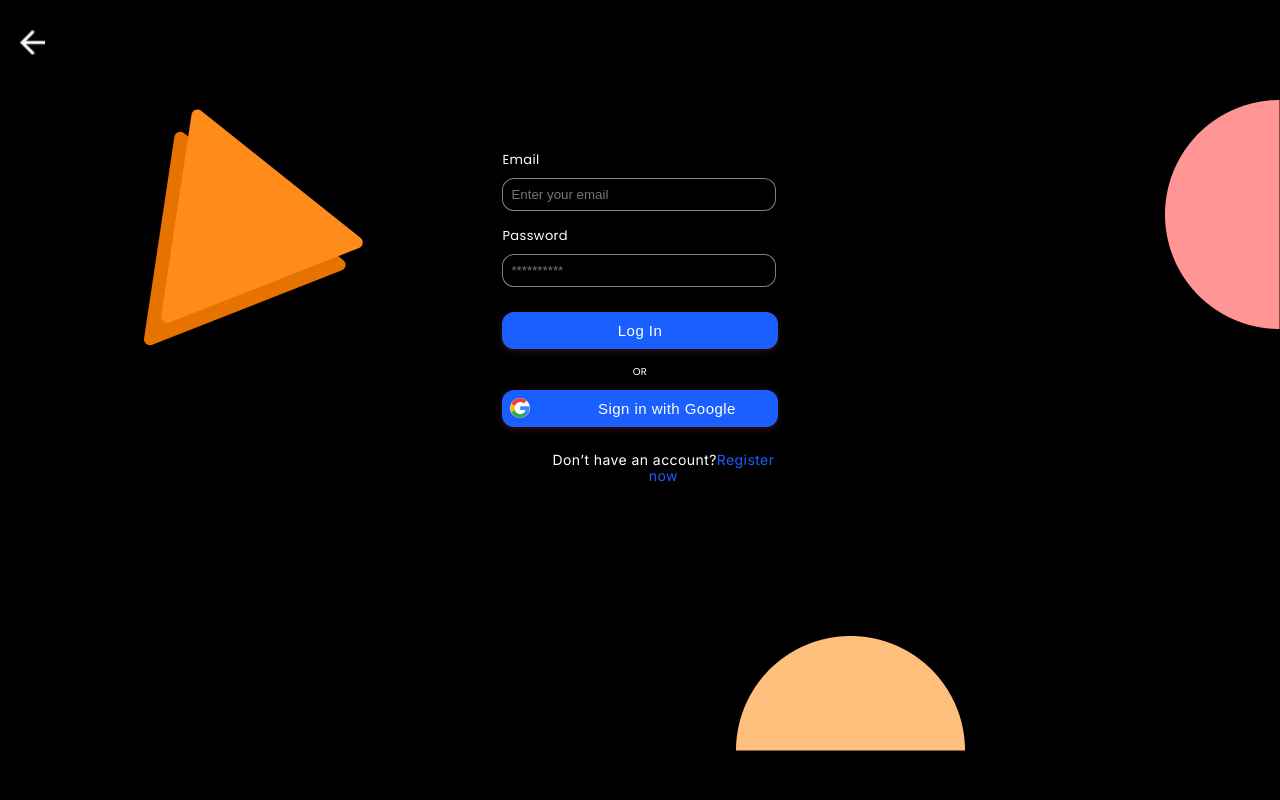
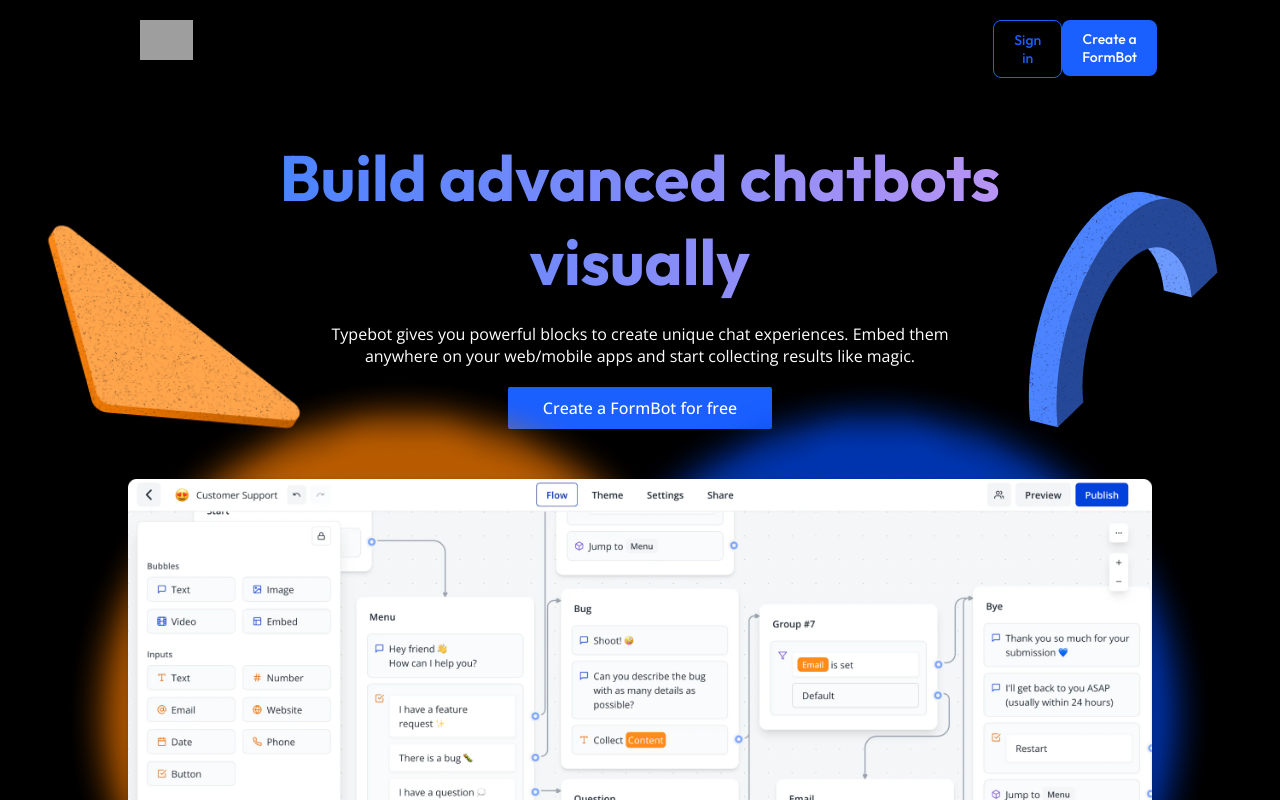
Before and after one commit to akritypriya/Form-Builder-App-Frontend, a React (Vite) app: page / in a window 1280 px wide. Shown: the top 800 px of the page. Built offline with nearby package versions, Linux system fonts and the light colour scheme; grey boxes are pictures that could not be loaded; a web font is replaced by a local one.

Commit message:
feat: homepage fix

```diff
--- a/src/App.jsx
+++ b/src/App.jsx
@@ -11,7 +11,7 @@
 const App = () => (
     <BrowserRouter>
         <Routes>
-            <Route path="/" element={<Login />} />
+            <Route path="/" element={<LandingPage />} />
             <Route path="/register" element={<Register />} />
             <Route path="/login" element={<Login />} />
             <Route path="/home" element={<LandingPage />} />
```
